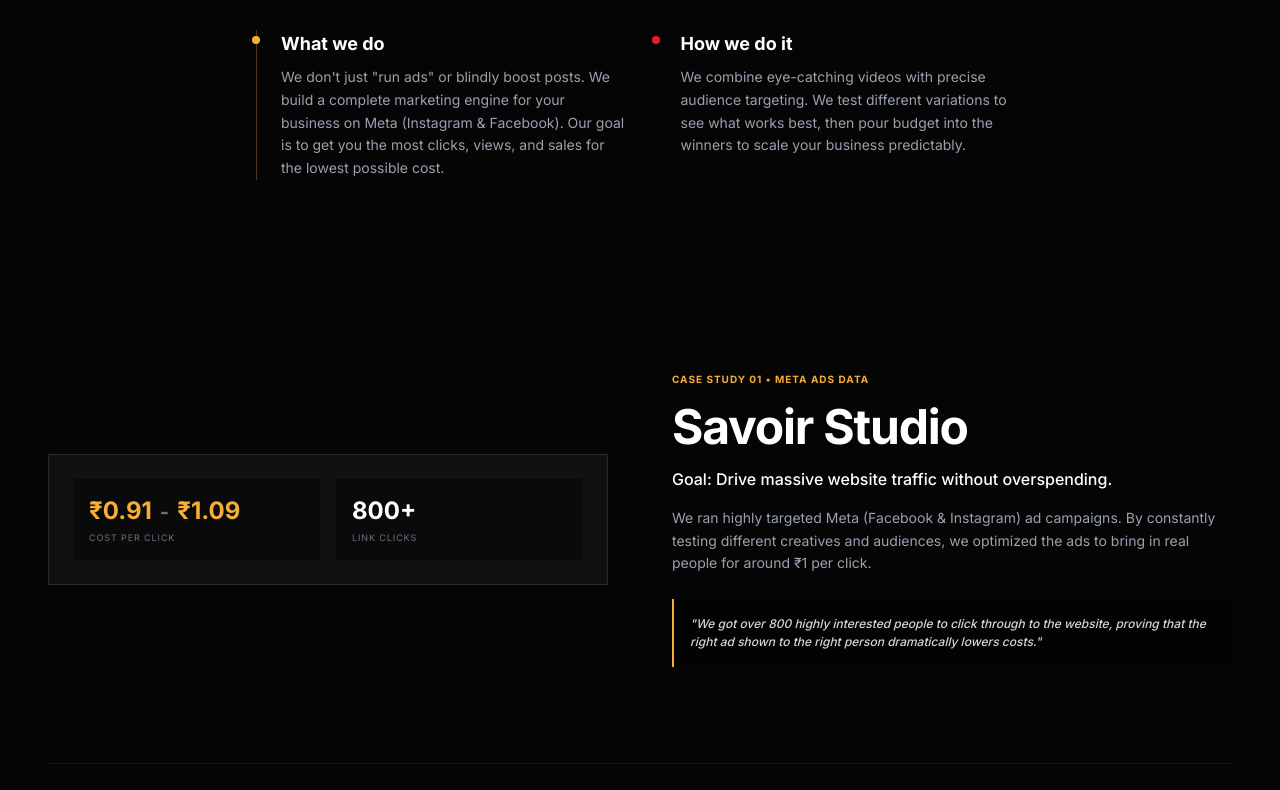
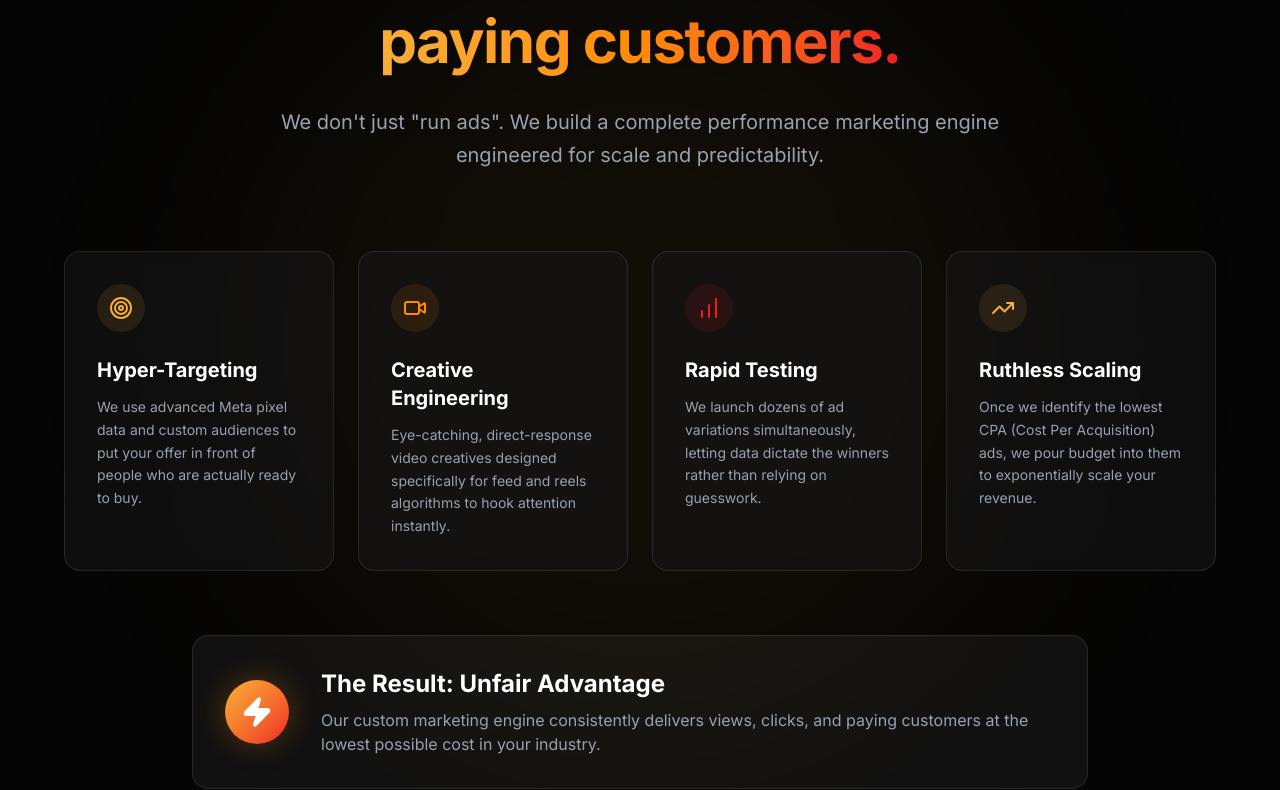
Before and after one commit to jagrutipixels/KMW-META-AD-PORTFOLIO, a React (Vite) app: page / in a window 1280 px wide. Shown: the part 1046-1836 px from the top of the page. Built offline with nearby package versions, Linux system fonts and the light colour scheme.

Commit message:
feat: Add new icons and update styling
Introduces several new icons from `lucide-react` to enhance visual representation of campaign elements. Also updates CSS variables to include a new brand orange color and adds styles for new sections (commented out in `App.tsx` for now).

```diff
--- a/src/App.tsx
+++ b/src/App.tsx
@@ -1,6 +1,6 @@
 import React, { useState, useEffect, useRef } from "react";
 import { motion, AnimatePresence } from "motion/react";
-import { Target, Clapperboard, Rocket, ChevronRight, ArrowRight, ArrowUp, Instagram } from "lucide-react";
+import { Target, Clapperboard, Rocket, ChevronRight, ArrowRight, ArrowUp, Instagram, Video, BarChart, TrendingUp, Zap } from "lucide-react";
 import { AnimatedCounter } from "./components/AnimatedCounter";
 
 const ANIMATION_VARIANTS = {
@@ -144,29 +144,83 @@
           </motion.a>
         </section>
 
-        {/* SECTION 2: ABOUT / EXPLANATION */}
-        <section id="about" className="py-24 border-t border-white/5">
-          <FadeIn className="max-w-4xl mx-auto text-center space-y-8">
-            <h2 className="text-2xl md:text-4xl lg:text-5xl font-bold leading-[1.2] tracking-tight">
-              We turn attention into <span className="text-transparent bg-clip-text bg-gradient-to-r from-brand-primary to-brand-red">paying customers.</span>
-            </h2>
-            <div className="grid grid-cols-1 md:grid-cols-2 gap-8 text-left max-w-3xl mx-auto mt-12 pl-4 md:pl-0 border-l border-brand-primary/30">
-              <div className="pl-6 relative">
-                <div className="absolute left-[-5px] top-1.5 w-2 h-2 rounded-full bg-brand-primary" />
-                <h3 className="text-lg font-bold text-white mb-2">What we do</h3>
-                <p className="text-gray-400 text-sm leading-relaxed">
-                  We don't just "run ads" or blindly boost posts. We build a complete marketing engine for your business on Meta (Instagram & Facebook). Our goal is to get you the most clicks, views, and sales for the lowest possible cost.
+        {/* SECTION 2: ABOUT / EXPLANATION / THE METHODOLOGY */}
+        <section id="about" className="py-32 relative border-t border-white/5 overflow-hidden">
+          {/* Subtle background glow */}
+          <div className="absolute top-1/2 left-1/2 -translate-x-1/2 -translate-y-1/2 w-[800px] h-[800px] bg-brand-primary/5 blur-[120px] rounded-full pointer-events-none" />
+
+          <div className="max-w-7xl mx-auto px-4 relative z-10">
+            <FadeIn className="text-center space-y-6 mb-20 max-w-3xl mx-auto">
+              <div className="inline-flex items-center space-x-2 px-3 py-1 rounded-full bg-white/5 border border-white/10 text-xs font-bold uppercase tracking-widest text-brand-primary mb-4">
+                <span className="w-2 h-2 rounded-full bg-brand-primary animate-pulse" />
+                <span>Our Methodology</span>
+              </div>
+              <h2 className="text-3xl md:text-5xl lg:text-6xl font-extrabold leading-[1.1] tracking-tight text-white mb-6">
+                We turn attention into <span className="text-transparent bg-clip-text bg-gradient-to-r from-brand-primary via-brand-orange to-brand-red inline-block pb-2">paying customers.</span>
+              </h2>
+              <p className="text-gray-400 text-lg sm:text-xl leading-relaxed">
+                We don't just "run ads". We build a complete performance marketing engine engineered for scale and predictability.
+              </p>
+            </FadeIn>
+
+            <div className="grid grid-cols-1 md:grid-cols-2 lg:grid-cols-4 gap-6">
+              {/* Card 1 */}
+              <FadeIn delay={0.1} className="p-8 bg-zinc-900/50 backdrop-blur-sm border border-white/10 rounded-2xl hover:border-brand-primary/40 transition-all hover:-translate-y-1 group">
+                <div className="w-12 h-12 rounded-full bg-brand-primary/10 flex items-center justify-center mb-6 group-hover:bg-brand-primary/20 transition-colors">
+                  <Target className="w-6 h-6 text-brand-primary" />
+                </div>
+                <h3 className="text-xl font-bold text-white mb-3">Hyper-Targeting</h3>
+                <p className="text-sm text-gray-400 leading-relaxed">
+                  We use advanced Meta pixel data and custom audiences to put your offer in front of people who are actually ready to buy.
                 </p>
-              </div>
-              <div className="pl-6 relative">
-                <div className="absolute left-[-5px] top-1.5 w-2 h-2 rounded-full bg-brand-red" />
-                <h3 className="text-lg font-bold text-white mb-2">How we do it</h3>
-                <p className="text-gray-400 text-sm leading-relaxed">
-                  We combine eye-catching videos with precise audience targeting. We test different variations to see what works best, then pour budget into the winners to scale your business predictably.
+              </FadeIn>
+
+              {/* Card 2 */}
+              <FadeIn delay={0.2} className="p-8 bg-zinc-900/50 backdrop-blur-sm border border-white/10 rounded-2xl hover:border-brand-orange/40 transition-all hover:-translate-y-1 group">
+                <div className="w-12 h-12 rounded-full bg-brand-orange/10 flex items-center justify-center mb-6 group-hover:bg-brand-orange/20 transition-colors">
+                  <Video className="w-6 h-6 text-brand-orange" />
+                </div>
+                <h3 className="text-xl font-bold text-white mb-3">Creative Engineering</h3>
+                <p className="text-sm text-gray-400 leading-relaxed">
+                  Eye-catching, direct-response video creatives designed specifically for feed and reels algorithms to hook attention instantly.
                 </p>
-              </div>
+              </FadeIn>
+
+              {/* Card 3 */}
+              <FadeIn delay={0.3} className="p-8 bg-zinc-900/50 backdrop-blur-sm border border-white/10 rounded-2xl hover:border-brand-red/40 transition-all hover:-translate-y-1 group">
+                <div className="w-12 h-12 rounded-full bg-brand-red/10 flex items-center justify-center mb-6 group-hover:bg-brand-red/20 transition-colors">
+                  <BarChart className="w-6 h-6 text-brand-red" />
+                </div>
+                <h3 className="text-xl font-bold text-white mb-3">Rapid Testing</h3>
+                <p className="text-sm text-gray-400 leading-relaxed">
+                  We launch dozens of ad variations simultaneously, letting data dictate the winners rather than relying on guesswork.
+                </p>
+              </FadeIn>
+
+              {/* Card 4 */}
+              <FadeIn delay={0.4} className="p-8 bg-zinc-900/50 backdrop-blur-sm border border-white/10 rounded-2xl hover:border-brand-primary/40 transition-all hover:-translate-y-1 group">
+                <div className="w-12 h-12 rounded-full bg-brand-primary/10 flex items-center justify-center mb-6 group-hover:bg-brand-primary/20 transition-colors">
+                  <TrendingUp className="w-6 h-6 text-brand-primary" />
+                </div>
+                <h3 className="text-xl font-bold text-white mb-3">Ruthless Scaling</h3>
+                <p className="text-sm text-gray-400 leading-relaxed">
+                  Once we identify the lowest CPA (Cost Per Acquisition) ads, we pour budget into them to exponentially scale your revenue.
+                </p>
+              </FadeIn>
             </div>
-          </FadeIn>
+
+            <FadeIn delay={0.5} className="mt-16 flex flex-col items-center">
+               <div className="p-6 md:p-8 bg-white/5 border border-white/10 rounded-2xl flex flex-col md:flex-row items-center gap-6 md:gap-8 max-w-4xl w-full hover:bg-white/10 transition-colors">
+                  <div className="w-16 h-16 rounded-full bg-gradient-to-br from-brand-primary to-brand-red flex shrink-0 items-center justify-center shadow-[0_0_30px_rgba(255,140,0,0.3)]">
+                    <Zap className="w-8 h-8 text-white fill-white" />
+                  </div>
+                  <div className="flex-1 text-center md:text-left">
+                    <h4 className="text-xl md:text-2xl font-bold text-white mb-2">The Result: Unfair Advantage</h4>
+                    <p className="text-sm md:text-base text-gray-400">Our custom marketing engine consistently delivers views, clicks, and paying customers at the lowest possible cost in your industry.</p>
+                  </div>
+               </div>
+            </FadeIn>
+          </div>
         </section>
 
         {/* SECTION 3: CASE STUDY – SAVOIR STUDIO */}
@@ -400,9 +454,8 @@
                 </div>
                 <h3 className="text-xl font-bold">BNI</h3>
               </div>
-              <div className="grid grid-cols-1 sm:grid-cols-2 lg:grid-cols-4 gap-6">
+              <div className="grid grid-cols-1 sm:grid-cols-2 lg:grid-cols-3 gap-6 max-w-5xl mx-auto">
                 {[
-                  "https://www.instagram.com/reel/DW1Nmz1jvTV/?hl=en",
                   "https://www.instagram.com/reel/DW0XwczjZYr/?hl=en",
                   "https://www.instagram.com/reel/DW0XN86jUbA/?hl=en",
                   "https://www.instagram.com/reel/DW0VWcICV0R/?hl=en"
@@ -420,11 +473,10 @@
                 </div>
                 <h3 className="text-xl font-bold">Savoir Studio</h3>
               </div>
-              <div className="grid grid-cols-1 sm:grid-cols-2 lg:grid-cols-4 gap-6">
+              <div className="grid grid-cols-1 sm:grid-cols-2 lg:grid-cols-3 gap-6 max-w-5xl mx-auto">
                 {[
                   "https://www.instagram.com/reel/DWjJ6sPCGND/?hl=en",
                   "https://www.instagram.com/reel/DVs9fzIk2YP/?hl=en",
-                  "https://www.instagram.com/reel/DUGG14YiFlL/?hl=en",
                   "https://www.instagram.com/reel/DT2o0x2k7Kh/?hl=en"
                 ].map((link, i) => (
                   <InstagramVideoCard key={i} url={link} label={`Ad Video ${i + 1}`} color="brand-teal" />
@@ -440,9 +492,8 @@
                 </div>
                 <h3 className="text-xl font-bold">Luxe Brow Clinic</h3>
               </div>
-              <div className="grid grid-cols-1 sm:grid-cols-2 lg:grid-cols-4 gap-6">
+              <div className="grid grid-cols-1 sm:grid-cols-2 lg:grid-cols-3 gap-6 max-w-5xl mx-auto">
                 {[
-                  "https://www.instagram.com/p/DO05ib3k4wq/?hl=en",
                   "https://www.instagram.com/p/DPNzdsXj8aH/?hl=en",
                   "https://www.instagram.com/p/DP-c1_HCDJv/?hl=en",
                   "https://www.instagram.com/p/DPERB_ViOwc/?hl=en"
@@ -580,6 +631,26 @@
   const [inView, setInView] = useState(false);
   const [ref, setRef] = useState<HTMLDivElement | null>(null);
 
+  const colorStyles: Record<string, { border: string, text: string, groupHover: string }> = {
+    'brand-primary': {
+      border: 'hover:border-brand-primary/50',
+      text: 'text-brand-primary',
+      groupHover: 'group-hover:text-brand-primary'
+    },
+    'brand-teal': {
+      border: 'hover:border-brand-teal/50',
+      text: 'text-brand-teal',
+      groupHover: 'group-hover:text-brand-teal'
+    },
+    'brand-red': {
+      border: 'hover:border-brand-red/50',
+      text: 'text-brand-red',
+      groupHover: 'group-hover:text-brand-red'
+    }
+  };
+
+  const theme = colorStyles[color] || colorStyles['brand-primary'];
+
   useEffect(() => {
     if (!ref) return;
     const observer = new IntersectionObserver(([entry]) => {
@@ -601,15 +672,15 @@
   return (
     <div
       ref={setRef}
-      className={`flex flex-col bg-black border border-white/10 hover:border-${color}/50 w-full transition-all rounded-xl overflow-hidden`}
+      className={`flex flex-col bg-black border border-white/10 ${theme.border} w-full transition-all rounded-xl overflow-hidden`}
     >
       <div className="flex items-center justify-between p-3 border-b border-white/5 bg-black/80 backdrop-blur z-10 transition-colors">
         <div className="flex items-center space-x-2 text-[11px] font-bold text-gray-200 uppercase tracking-widest">
-          <Instagram className={`w-4 h-4 text-${color}`} />
+          <Instagram className={`w-4 h-4 ${theme.text}`} />
           <span>{label}</span>
         </div>
         <a href={url} target="_blank" rel="noopener noreferrer" className="group flex items-center justify-center p-1">
-          <ArrowRight className={`w-4 h-4 text-gray-500 group-hover:text-${color} transition-colors`} />
+          <ArrowRight className={`w-4 h-4 text-gray-500 ${theme.groupHover} transition-colors`} />
         </a>
       </div>
 
--- a/src/index.css
+++ b/src/index.css
@@ -6,6 +6,7 @@
   --color-dark-surface: #0a0a0a;
   --color-zinc-950: #09090b;
   --color-brand-primary: #F7AE38;
+  --color-brand-orange: #ff8c00;
   --color-brand-red: #ED1C24;
   --color-brand-teal: #136E63;
   --color-brand-blue: #0F79BF;
```
